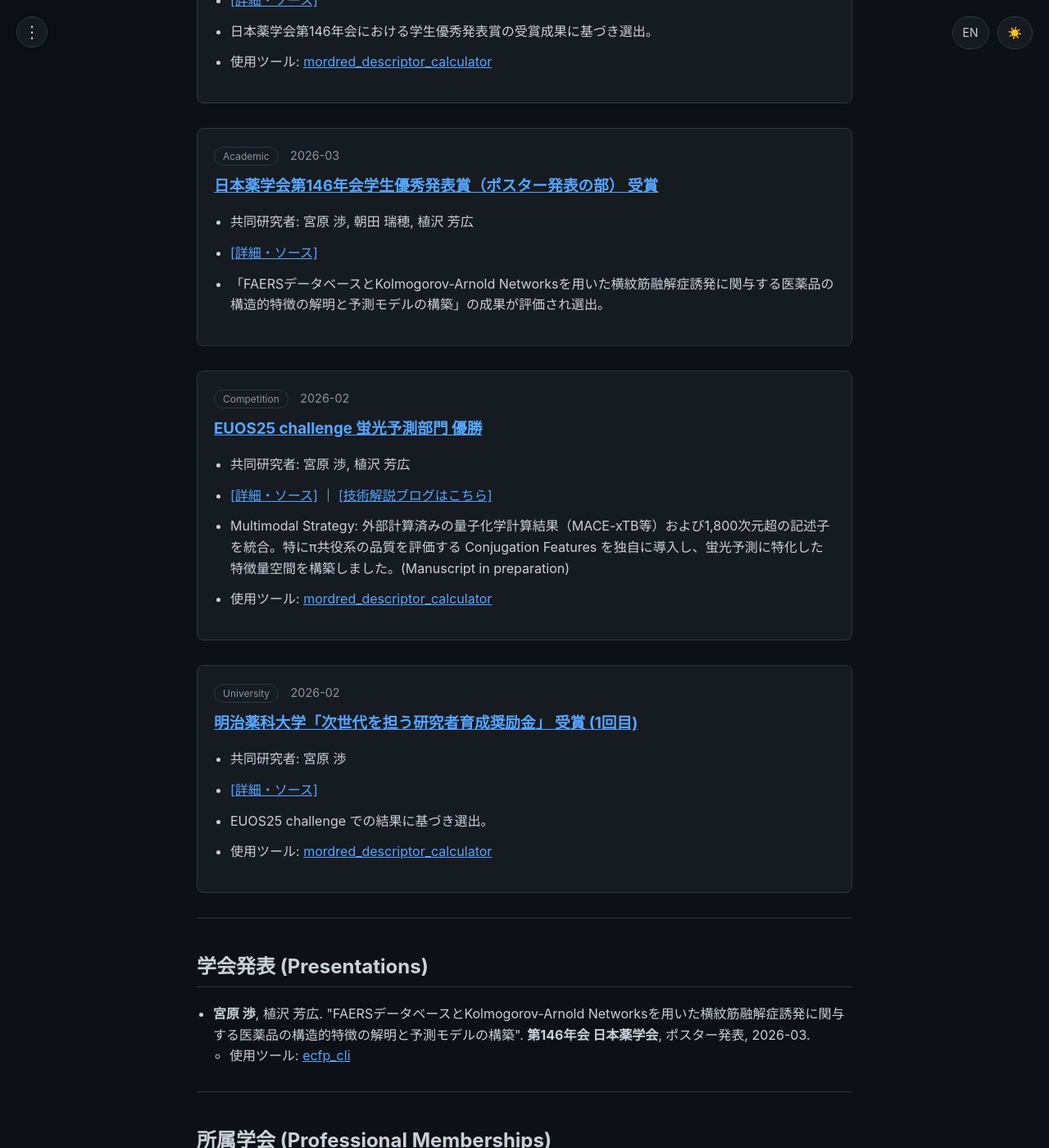
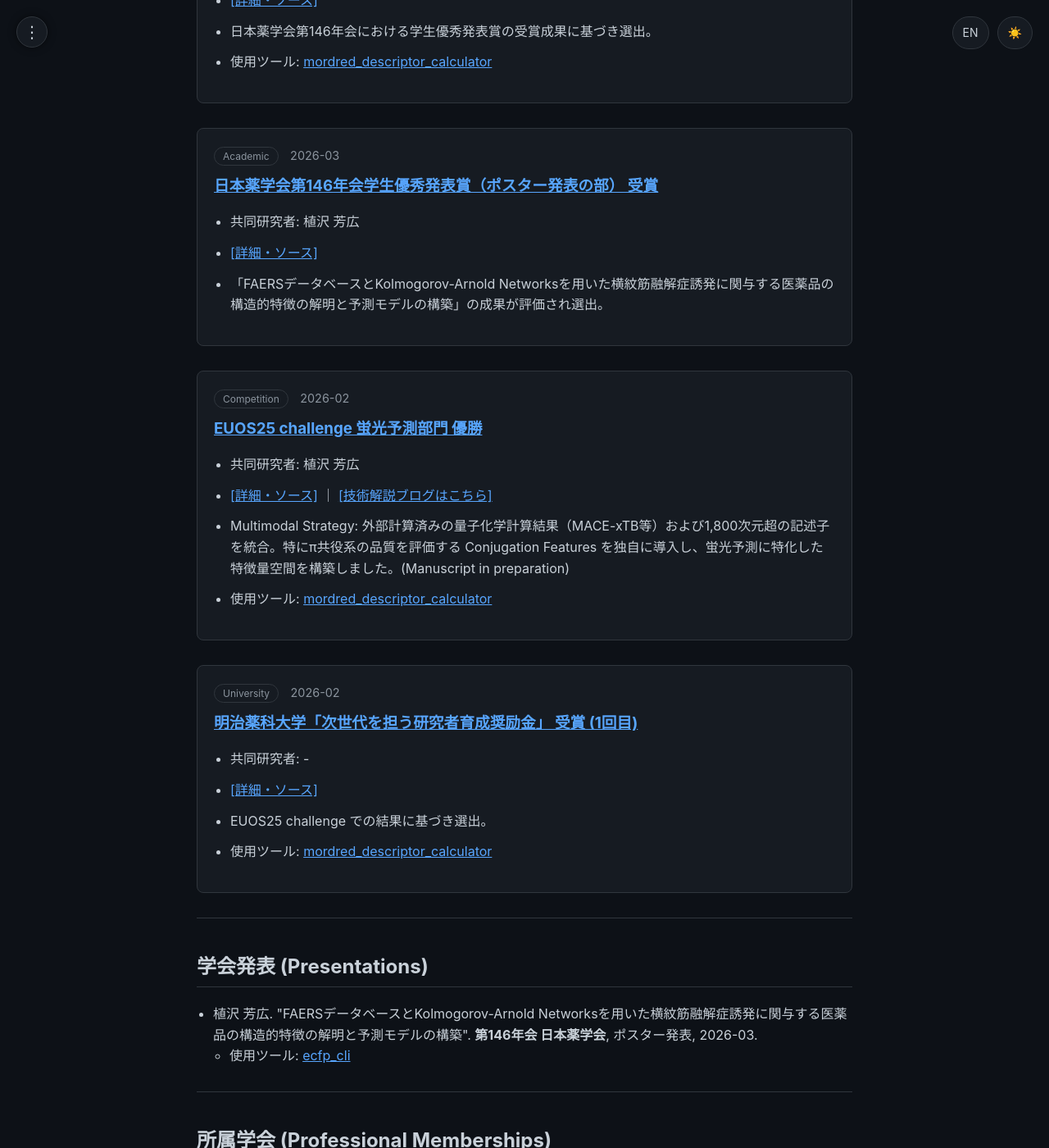
Before and after one commit to 377H-Miru/377H-Miru.github.io, a Jekyll site: the page built from achievements.html, in a window 1280 px wide and 1400 px high, scrolled down 571 px. Shown: the whole window at 82% size. Built offline with Jekyll 4.4.1, drawn with Linux system fonts in a browser that asks for light colours.

Commit message:
Correction: Removed self from Collaborators list in Achievements

```diff
--- a/_data/achievements.json
+++ b/_data/achievements.json
@@ -8,8 +8,8 @@
       "date": "2026-03",
       "url": "https://forum.nacos.com/146nenkai/award/pharm146_student-award_27-51-pm1-04S.pdf",
       "result_url": "https://forum.nacos.com/146nenkai/award/pharm146_student-award_27-51-pm1-04S.pdf",
-      "authors_ja": "宮原 渉, 朝田 瑞穂, 植沢 芳広",
-      "authors_en": "Wataru Miyahara, Mizuho Asada, Yoshihiro Uesawa",
+      "authors_ja": "植沢 芳広",
+      "authors_en": "Yoshihiro Uesawa",
       "description_ja": "「FAERSデータベースとKolmogorov-Arnold Networksを用いた横紋筋融解症誘発に関与する医薬品の構造的特徴の解明と予測モデルの構築」の成果が評価され選出。",
       "description_en": "Awarded for the presentation titled 'Elucidation of structural features and development of predictive models for rhabdomyolysis using FAERS and Kolmogorov-Arnold Networks.'"
     },
@@ -21,8 +21,8 @@
       "date": "2026-03",
       "url": "https://www.my-pharm.ac.jp/",
       "result_url": "https://www.my-pharm.ac.jp/",
-      "authors_ja": "宮原 渉",
-      "authors_en": "Wataru Miyahara",
+      "authors_ja": "-",
+      "authors_en": "-",
       "description_ja": "日本薬学会第146年会における学生優秀発表賞の受賞成果に基づき選出。",
       "description_en": "Selected by the Board of Trustees following the Student Outstanding Presentation Award at the PSJ 146th Annual Meeting."
     },
@@ -34,8 +34,8 @@
       "date": "2026-02",
       "url": "https://www.my-pharm.ac.jp/",
       "result_url": "https://www.my-pharm.ac.jp/",
-      "authors_ja": "宮原 渉",
-      "authors_en": "Wataru Miyahara",
+      "authors_ja": "-",
+      "authors_en": "-",
       "description_ja": "EUOS25 challenge での結果に基づき選出。",
       "description_en": "Selected by the Board of Trustees following the results of the EUOS25 challenge."
     },
@@ -48,8 +48,8 @@
       "url": "https://ochem.eu/static/challenge2025.do",
       "result_url": "https://www.eu-openscreen.eu/resources/eu-openscreen-news/ansicht/eu-openscreen-and-slas-announce-winners-of-the-second-joint-machine-learning-challenge-at-slas-2026.html",
       "blog_url": "/posts/2026-02-25-euos25-review",
-      "authors_ja": "宮原 渉, 植沢 芳広",
-      "authors_en": "Wataru Miyahara, Yoshihiro Uesawa",
+      "authors_ja": "植沢 芳広",
+      "authors_en": "Yoshihiro Uesawa",
       "description_ja": "Multimodal Strategy: 外部計算済みの量子化学計算結果（MACE-xTB等）および1,800次元超の記述子を統合。特にπ共役系の品質を評価する Conjugation Features を独自に導入し、蛍光予測に特化した特徴量空間を構築しました。(Manuscript in preparation)",
       "description_en": "Multimodal Strategy: Integrated pre-calculated quantum chemistry results (e.g., MACE-xTB) and 1,800+ descriptors. Specifically, developed a specialized feature space for fluorescence prediction by introducing unique Conjugation Features to evaluate the quality of π-conjugated systems. (Manuscript in preparation)"
     }
@@ -63,8 +63,8 @@
       "role_ja": "ポスター発表",
       "role_en": "Poster",
       "date": "2026-03",
-      "authors_ja": "<b>宮原 渉</b>, 植沢 芳広",
-      "authors_en": "<b>Wataru Miyahara</b>, Yoshihiro Uesawa"
+      "authors_ja": "植沢 芳広",
+      "authors_en": "Yoshihiro Uesawa"
     }
   ],
   "memberships": [
```
